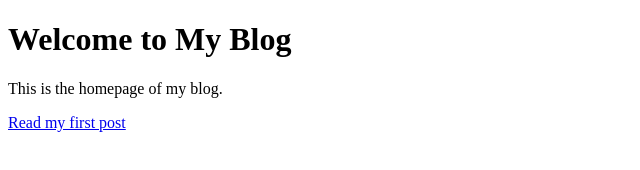
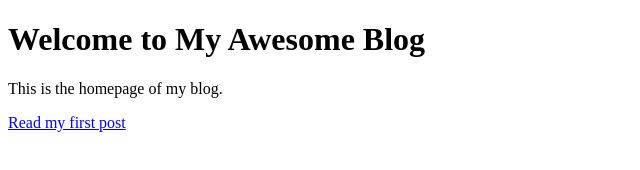
Before and after one commit to Pro-100Evhen/practise, a plain HTML site: page index.html in a window 1280 px wide. Shown: the whole page, without its empty margins (0-640 px from the left). Drawn offline with Linux system fonts and the light colour scheme.

Commit message:
Update homepage title in update-homepage branch

```diff
--- a/index.html
+++ b/index.html
@@ -6,7 +6,7 @@
       <title>My Blog</title>
    </head>
    <body>
-      <h1>Welcome to My Blog</h1>
+      <h1>Welcome to My Awesome Blog</h1>
       <p>This is the homepage of my blog.</p>
       <a href="./posts/post1.html">Read my first post</a>
    </body>
```
